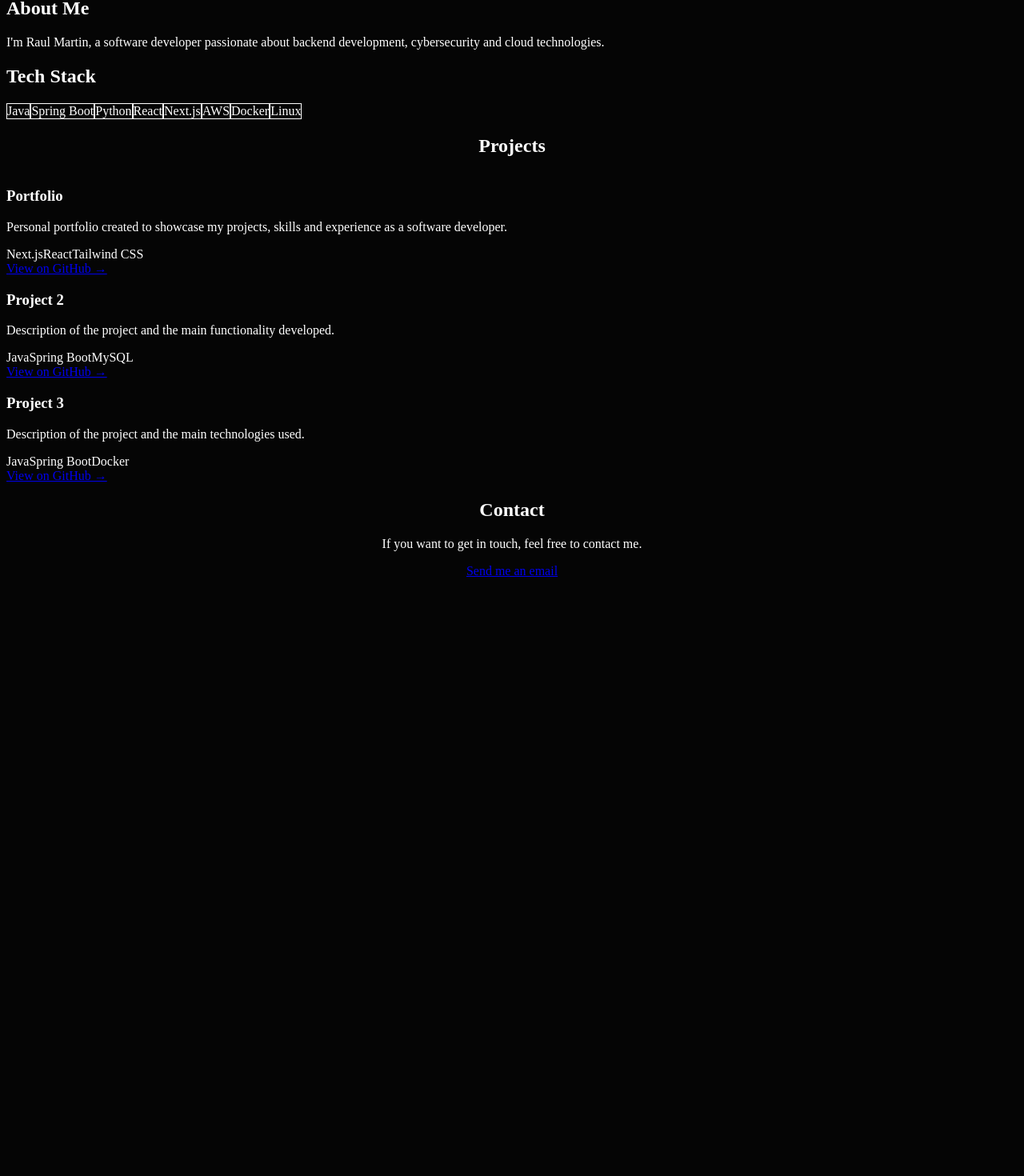
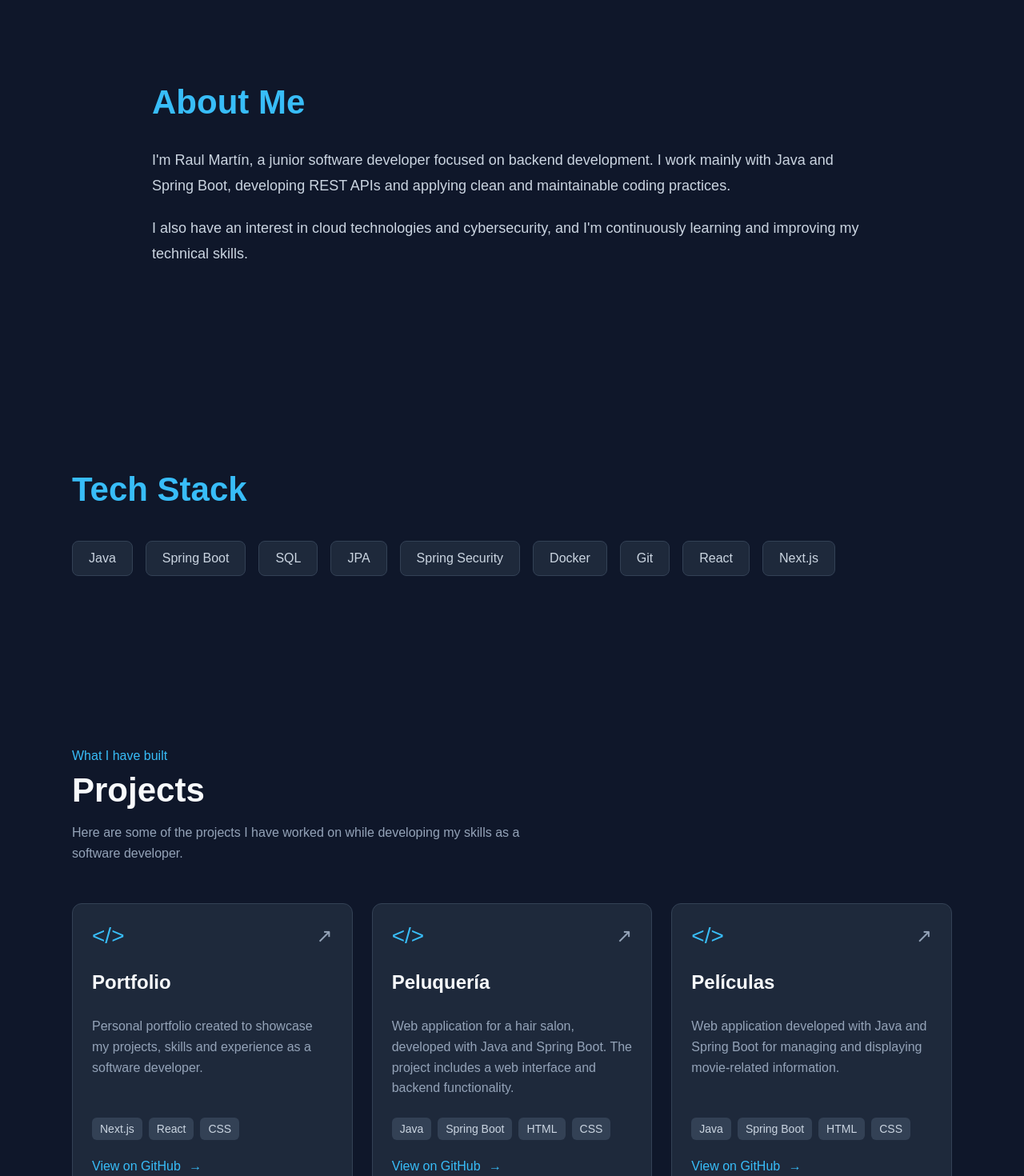
Before and after one commit to Raulma10/Portfolio, a Next.js app: page / in a window 1280 px wide. Shown: the part 831-2301 px from the top of the page at 80% size. Before the commit the page ends 1562 px from the top, so only its background shows below. Built offline with nearby package versions, Linux system fonts and the light colour scheme.

Commit message:
Corrigiendo css

```diff
--- a/src/app/components/about.jsx
+++ b/src/app/components/about.jsx
@@ -1,12 +1,20 @@
 export default function About() {
   return (
-    <section className="py-20 px-10 max-w-5xl mx-auto">
-      <h2 className="text-4xl font-bold mb-8 text-green-400">About Me</h2>
+    <section id="about" className="about-section">
+      <div className="about-container">
+        <h2>About Me</h2>
 
-      <p className="text-gray-300 leading-8">
-        I'm Raul Martin, a software developer passionate about backend
-        development, cybersecurity and cloud technologies.
-      </p>
+        <p>
+          I'm Raul Martín, a junior software developer focused on backend
+          development. I work mainly with Java and Spring Boot, developing REST
+          APIs and applying clean and maintainable coding practices.
+        </p>
+
+        <p>
+          I also have an interest in cloud technologies and cybersecurity, and
+          I'm continuously learning and improving my technical skills.
+        </p>
+      </div>
     </section>
   );
 }
--- a/src/app/components/contact.jsx
+++ b/src/app/components/contact.jsx
@@ -1,18 +1,16 @@
 export default function Contact() {
   return (
-    <section id="contact" className="py-20 px-6">
-      <div className="max-w-4xl mx-auto text-center">
-        <h2 className="text-4xl font-bold mb-6">
-          Contact
-        </h2>
+    <section id="contact" className="contact-section">
+      <div className="contact-container">
+        <h2>Contact</h2>
 
-        <p className="text-gray-400 mb-8">
+        <p>
           If you want to get in touch, feel free to contact me.
         </p>
 
         <a
           href="mailto:raulmartinalcaniz@gmail.com"
-          className="inline-block px-6 py-3 rounded-lg bg-cyan-500 text-slate-900 font-semibold hover:bg-cyan-400 transition"
+          className="contact-button"
         >
           Send me an email
         </a>
--- a/src/app/components/projects.jsx
+++ b/src/app/components/projects.jsx
@@ -3,55 +3,66 @@ const projects = [
         title: "Portfolio",
         description:
         "Personal portfolio created to showcase my projects, skills and experience as a software developer.",
-    technologies: ["Next.js", "React", "Tailwind CSS"],
+        technologies: ["Next.js", "React", "CSS"],
         github: "https://github.com/Raulma10/portfolio",
     },
     {
-    title: "Project 2",
+    title: "Peluquería",
     description:
-      "Description of the project and the main functionality developed.",
-    technologies: ["Java", "Spring Boot", "MySQL"],
-    github: "#",
+            "Web application for a hair salon, developed with Java and Spring Boot. The project includes a web interface and backend functionality.",
+    technologies: ["Java", "Spring Boot", "HTML", "CSS"],
+    github: "https://github.com/Raulma10/Peluqueria",
     },
     {
-    title: "Project 3",
+    title: "Películas",
     description:
-      "Description of the project and the main technologies used.",
-    technologies: ["Java", "Spring Boot", "Docker"],
-    github: "#",
+        "Web application developed with Java and Spring Boot for managing and displaying movie-related information.",
+    technologies: ["Java", "Spring Boot", "HTML", "CSS"],
+    github: "https://github.com/Raulma10/Peliculas",
     },
 ];
 
 export default function Projects() {
     return (
-    <section id="projects" className="py-20 px-6">
-      <div className="max-w-6xl mx-auto">
-        <h2 className="text-4xl font-bold mb-10 text-center">
-          Projects
-        </h2>
+    <section id="projects" className="projects-section">
+      <div className="projects-container">
+        <div className="projects-header">
+          <p className="projects-subtitle">What I have built</p>
 
-        <div className="grid md:grid-cols-2 lg:grid-cols-3 gap-6">
+          <h2>Projects</h2>
+
+          <p className="projects-description">
+            Here are some of the projects I have worked on while developing my
+            skills as a software developer.
+          </p>
+        </div>
+
+        <div className="projects-grid">
           {projects.map((project) => (
-            <article
-              key={project.title}
-              className="bg-slate-800 p-6 rounded-lg"
+            <article className="project-card" key={project.title}>
+              <div className="project-top">
+                <span className="project-icon">&lt;/&gt;</span>
+
+                <a
+                  href={project.github}
+                  target="_blank"
+                  rel="noopener noreferrer"
+                  className="project-link"
+                  aria-label={`View ${project.title} on GitHub`}
                 >
-              <h3 className="text-2xl font-semibold mb-3">
-                {project.title}
-              </h3>
+                  ↗
+                </a>
+              </div>
 
-              <p className="text-gray-400 mb-5">
+              <h3>{project.title}</h3>
+
+              <p className="project-description">
                 {project.description}
               </p>
 
-              <div className="flex flex-wrap gap-2 mb-6">
+              <div className="technologies">
                 {project.technologies.map((technology) => (
-                  <span
-                    key={technology}
-                    className="bg-slate-700 px-3 py-1 rounded text-sm"
-                  >
-                    {technology}
-                  </span>
+                  <span key={technology}>{technology}</span>
                 ))}
               </div>
 
@@ -59,9 +70,9 @@ export default function Projects() {
                 href={project.github}
                 target="_blank"
                 rel="noopener noreferrer"
-                className="text-cyan-400 hover:text-cyan-300"
+                className="github-link"
               >
-                View on GitHub →
+                View on GitHub <span>→</span>
               </a>
             </article>
           ))}
--- a/src/app/components/skills.jsx
+++ b/src/app/components/skills.jsx
@@ -1,28 +1,28 @@
 const skills = [
   "Java",
   "Spring Boot",
-  "Python",
+  "SQL",
+  "JPA",
+  "Spring Security",
+  "Docker",
+  "Git",
   "React",
   "Next.js",
-  "AWS",
-  "Docker",
-  "Linux",
 ];
 
 export default function Skills() {
   return (
-    <section className="py-20 px-10">
-      <h2 className="text-4xl font-bold mb-10 text-cyan-400">Tech Stack</h2>
+    <section id="skills" className="skills-section">
+      <div className="skills-container">
+        <h2>Tech Stack</h2>
 
-      <div className="flex flex-wrap gap-4">
-        {skills.map((skill) => (
-          <div
-            key={skill}
-            className="border border-green-400 px-5 py-3 rounded-lg"
-          >
-            {skill}
-          </div>
-        ))}
+        <div className="skills-list">
+          {skills.map((skill) => (
+            <div className="skill" key={skill}>
+              {skill}
+            </div>
+          ))}
+        </div>
       </div>
     </section>
   );
--- a/src/app/global.css
+++ /dev/null
@@ -1,12 +0,0 @@
-@tailwind base;
-@tailwind components;
-@tailwind utilities;
-
-body {
-  background: #050505;
-  color: white;
-}
-
-.glow {
-  text-shadow: 00 10px #00ffcc;
-}
--- /dev/null
+++ b/src/app/globals.css
@@ -0,0 +1,327 @@
+@tailwind base;
+@tailwind components;
+@tailwind utilities;
+
+* {
+  box-sizing: border-box;
+}
+
+html {
+  scroll-behavior: smooth;
+}
+
+body {
+  margin: 0;
+  background: #0f172a;
+  color: #f8fafc;
+  font-family: Arial, Helvetica, sans-serif;
+}
+
+a {
+  color: inherit;
+}
+
+button,
+a {
+  transition: all 0.3s ease;
+}
+
+.glow {
+  color: #38bdf8;
+  text-shadow: 0 0 10px rgba(56, 189, 248, 0.5);
+}
+
+.hero {
+  min-height: 100vh;
+
+  display: flex;
+  flex-direction: column;
+  justify-content: center;
+  align-items: center;
+
+  padding: 0 24px;
+
+  text-align: center;
+}
+
+.hero-status {
+  margin-bottom: 16px;
+
+  color: #22c55e;
+
+  font-family: monospace;
+  font-size: 16px;
+}
+
+.hero h1 {
+  margin: 0 0 16px;
+
+  font-size: 64px;
+  font-weight: 700;
+}
+
+.hero h2 {
+  margin: 0 0 24px;
+
+  color: #38bdf8;
+
+  font-size: 30px;
+  font-weight: 500;
+}
+
+.hero-description {
+  max-width: 600px;
+
+  color: #94a3b8;
+
+  font-size: 18px;
+  line-height: 1.6;
+}
+
+.about-section {
+  padding: 100px 24px;
+}
+
+.about-container {
+  max-width: 900px;
+  margin: 0 auto;
+}
+
+.about-container h2 {
+  margin-bottom: 32px;
+
+  color: #38bdf8;
+
+  font-size: 42px;
+}
+
+.about-container p {
+  margin-bottom: 20px;
+
+  color: #cbd5e1;
+
+  font-size: 18px;
+  line-height: 1.8;
+}
+
+.skills-section {
+  padding: 100px 24px;
+}
+
+.skills-container {
+  max-width: 1100px;
+  margin: 0 auto;
+}
+
+.skills-container h2 {
+  margin-bottom: 40px;
+
+  color: #38bdf8;
+
+  font-size: 42px;
+}
+
+.skills-list {
+  display: flex;
+  flex-wrap: wrap;
+  gap: 16px;
+}
+
+.skill {
+  padding: 12px 20px;
+
+  border: 1px solid #334155;
+  border-radius: 8px;
+
+  color: #cbd5e1;
+  background-color: #1e293b;
+
+  transition: all 0.3s ease;
+}
+
+.skill:hover {
+  border-color: #38bdf8;
+  color: #38bdf8;
+  transform: translateY(-3px);
+}
+
+/* PROJECTS */
+
+.projects-section {
+  padding: 100px 24px;
+}
+
+.projects-container {
+  max-width: 1100px;
+  margin: 0 auto;
+}
+
+.projects-header {
+  margin-bottom: 50px;
+}
+
+.projects-subtitle {
+  margin-bottom: 10px;
+
+  color: #38bdf8;
+  font-weight: 500;
+}
+
+.projects-header h2 {
+  margin: 0 0 16px;
+
+  font-size: 42px;
+}
+
+.projects-description {
+  max-width: 600px;
+
+  color: #94a3b8;
+  line-height: 1.6;
+}
+
+.projects-grid {
+  display: grid;
+  grid-template-columns: repeat(3, 1fr);
+  gap: 24px;
+}
+
+.project-card {
+  display: flex;
+  flex-direction: column;
+
+  min-height: 360px;
+  padding: 24px;
+
+  background-color: #1e293b;
+  border: 1px solid #334155;
+  border-radius: 12px;
+
+  transition:
+    transform 0.3s ease,
+    border-color 0.3s ease,
+    box-shadow 0.3s ease;
+}
+
+.project-card:hover {
+  transform: translateY(-6px);
+  border-color: #38bdf8;
+  box-shadow: 0 10px 30px rgba(56, 189, 248, 0.1);
+}
+
+.project-top {
+  display: flex;
+  align-items: center;
+  justify-content: space-between;
+
+  margin-bottom: 28px;
+}
+
+.project-icon {
+  color: #38bdf8;
+  font-size: 28px;
+}
+
+.project-link {
+  color: #94a3b8;
+  font-size: 24px;
+  text-decoration: none;
+
+  transition: color 0.3s ease;
+}
+
+.project-link:hover {
+  color: #38bdf8;
+}
+
+.project-card h3 {
+  margin: 0 0 12px;
+
+  font-size: 24px;
+}
+
+.project-description {
+  margin-bottom: 24px;
+
+  color: #94a3b8;
+  line-height: 1.6;
+}
+
+.technologies {
+  display: flex;
+  flex-wrap: wrap;
+  gap: 8px;
+
+  margin-top: auto;
+  margin-bottom: 24px;
+}
+
+.technologies span {
+  padding: 6px 10px;
+
+  color: #cbd5e1;
+  background-color: #334155;
+
+  border-radius: 6px;
+  font-size: 14px;
+}
+
+.github-link {
+  color: #38bdf8;
+  text-decoration: none;
+
+  transition: color 0.3s ease;
+}
+
+.github-link:hover {
+  color: #7dd3fc;
+}
+
+.github-link span {
+  margin-left: 6px;
+}
+
+.contact-section {
+  padding: 100px 24px;
+}
+
+.contact-container {
+  max-width: 800px;
+  margin: 0 auto;
+
+  text-align: center;
+}
+
+.contact-container h2 {
+  margin-bottom: 24px;
+
+  font-size: 42px;
+}
+
+.contact-container p {
+  margin-bottom: 32px;
+
+  color: #94a3b8;
+  font-size: 18px;
+}
+
+.contact-button {
+  display: inline-block;
+
+  padding: 12px 24px;
+
+  color: #0f172a;
+  background-color: #38bdf8;
+
+  border-radius: 8px;
+
+  font-weight: 600;
+  text-decoration: none;
+
+  transition: background-color 0.3s ease, transform 0.3s ease;
+}
+
+.contact-button:hover {
+  background-color: #7dd3fc;
+  transform: translateY(-3px);
+}
--- a/src/app/layout.js
+++ b/src/app/layout.js
@@ -3,7 +3,7 @@ export const metadata = {
   description: "Software Developer Portfolio",
 };
 
-import"./global.css";
+import"./globals.css";
 
 export default function RootLayout({children}){
   return(
--- a/src/app/page.js
+++ b/src/app/page.js
@@ -1,12 +1,12 @@
-import Hero from "./components/hero";
-import About from "./components/about";
-import Skills from "./components/skills";
-import Projects from "./components/projects";
-import Contact from "./components/contact";
+import Hero from "./components/Hero";
+import About from "./components/About";
+import Skills from "./components/Skills";
+import Projects from "./components/Projects";
+import Contact from "./components/Contact";
 
 export default function Home() {
   return (
-    <main className="bg-black text-white min-h-screen">
+    <main>
       <Hero />
       <About />
       <Skills />
```
Also changed, not shown: src/app/components/hero.jsx (+5 -5 lines). Lines whose indentation alone changed are shown as unchanged.
